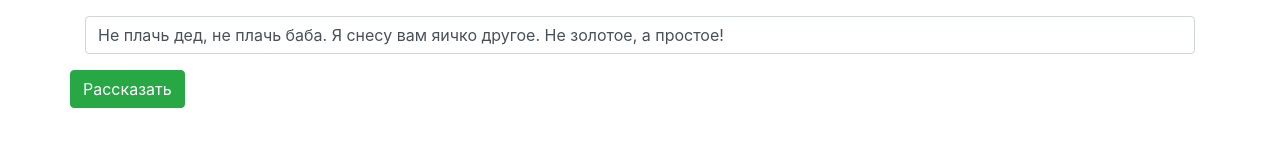
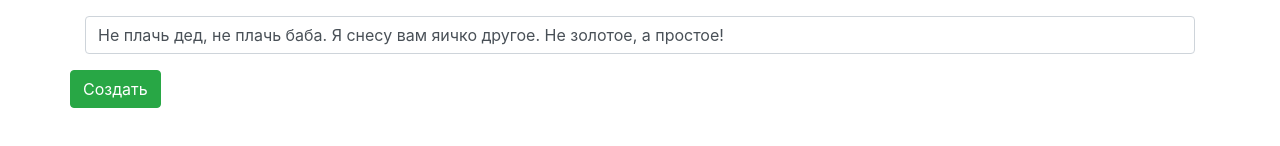
Before and after one commit to nvetrov/ryaba, a plain HTML site: page index.html in a window 1280 px wide. Shown: the part 412-558 px from the top of the page. Drawn offline with Linux system fonts and the light colour scheme.

Commit message:
Создать

```diff
--- a/index.html
+++ b/index.html
@@ -58,7 +58,7 @@
         </div>
 
         <div class="row">
-            <button id="button-fetch" class="btn btn-success">Рассказать</button>
+            <button id="button-fetch" class="btn btn-success">Создать</button>
         </div>
     </form>
 
```
